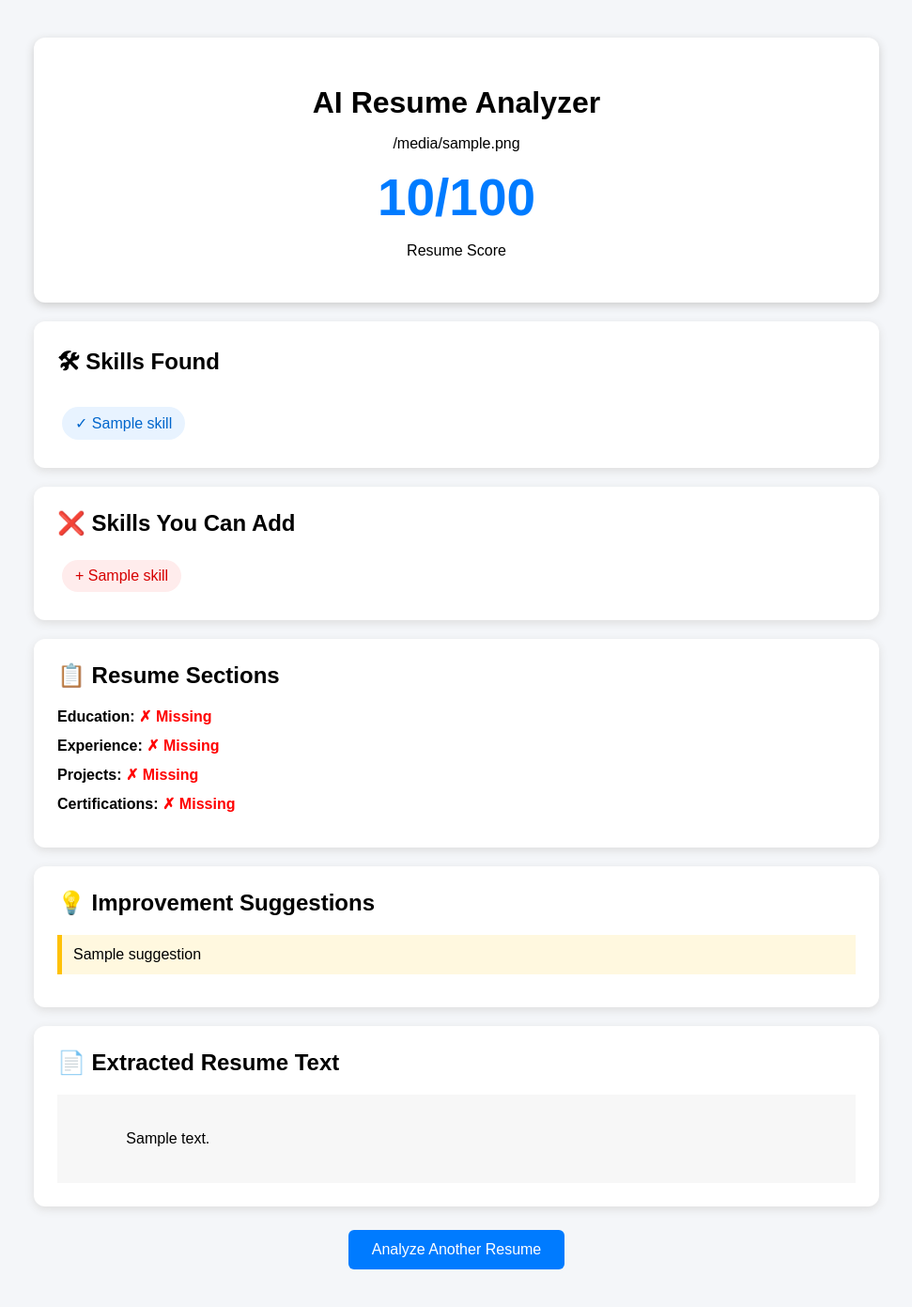
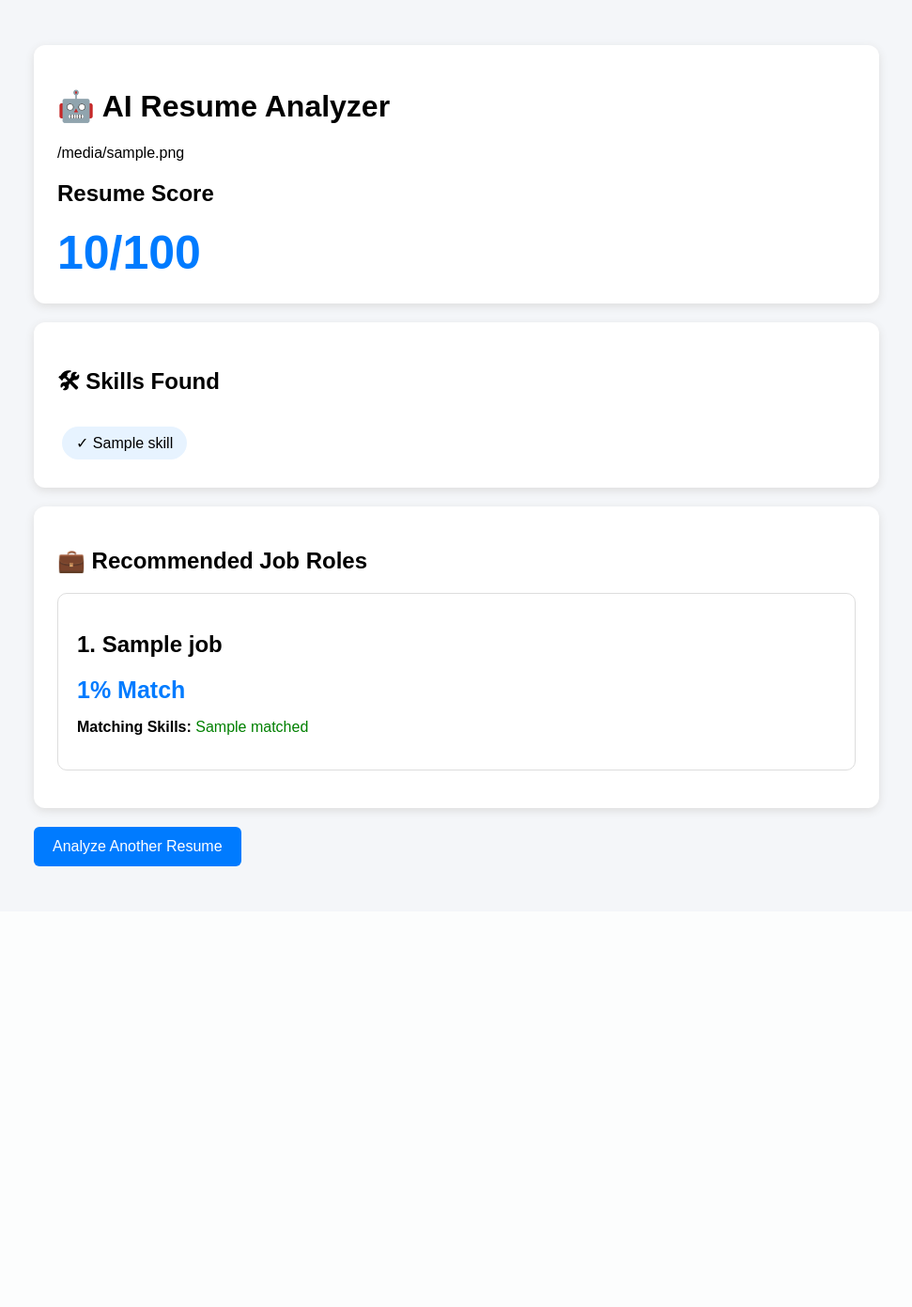
Before and after one commit to AAKULAGOPICHANDU/AI-Resume-Analyzer, a Flask app: template templates/result.html in a window 1280 px wide. Shown: the whole page at 94% size, without its empty margins (154-1125 px from the left). After the commit the page ends 922 px from the top, so only its background shows below. Run offline with Flask 3, Linux system fonts and the light colour scheme; the template is opened without the code that fills it: most values are stand-ins (such as "Sample title", 1, 10 or a date in 2020).

Commit message:
Add AI job recommendation system

```diff
--- a/app.py
+++ b/app.py
@@ -10,48 +10,93 @@ app.config["UPLOAD_FOLDER"] = UPLOAD_FOLDER
 os.makedirs(UPLOAD_FOLDER, exist_ok=True)
 
 
-@app.route("/")
-def home():
-    return render_template("index.html")
+# -----------------------------
+# Job database
+# -----------------------------
+
+JOBS = {
+    "Python Developer": [
+        "Python",
+        "Git",
+        "SQL",
+        "Flask"
+    ],
+
+    "Web Developer": [
+        "HTML",
+        "CSS",
+        "JavaScript"
+    ],
+
+    "Backend Developer": [
+        "Python",
+        "SQL",
+        "Flask",
+        "Git"
+    ],
+
+    "Frontend Developer": [
+        "HTML",
+        "CSS",
+        "JavaScript",
+        "React"
+    ],
+
+    "Data Scientist": [
+        "Python",
+        "SQL",
+        "Data Science",
+        "Machine Learning"
+    ],
+
+    "Machine Learning Engineer": [
+        "Python",
+        "Machine Learning",
+        "Data Science",
+        "SQL"
+    ],
+
+    "AI Engineer": [
+        "Python",
+        "Machine Learning",
+        "Artificial Intelligence"
+    ],
+
+    "Software Developer": [
+        "Python",
+        "Java",
+        "C++",
+        "SQL",
+        "Git"
+    ]
+}
 
 
-@app.route("/upload", methods=["POST"])
-def upload():
+# -----------------------------
+# Extract PDF text
+# -----------------------------
 
-    file = request.files.get("resume")
-
-    if not file or file.filename == "":
-        return "Please select a PDF file."
-
-    if not file.filename.lower().endswith(".pdf"):
-        return "Only PDF files are allowed."
-
-    filepath = os.path.join(
-        app.config["UPLOAD_FOLDER"],
-        file.filename
-    )
-
-    file.save(filepath)
-
-    # -----------------------------
-    # Extract text from PDF
-    # -----------------------------
+def extract_text(filepath):
 
     reader = PdfReader(filepath)
 
     text = ""
 
     for page in reader.pages:
+
         page_text = page.extract_text()
 
         if page_text:
             text += page_text + "\n"
 
-    text_lower = text.lower()
+    return text
 
-    # -----------------------------
-    # Skills
-    # -----------------------------
+
+# -----------------------------
+# Find skills
+# -----------------------------
+
+def find_skills(text):
 
     skills = [
         "Python",
@@ -67,6 +112,7 @@ def upload():
         "Git",
         "GitHub",
         "Machine Learning",
+        "Artificial Intelligence",
         "Data Science",
         "React",
         "Node.js",
@@ -76,133 +122,120 @@ def upload():
 
     found_skills = []
 
+    text = text.lower()
+
     for skill in skills:
-        if skill.lower() in text_lower:
+
+        if skill.lower() in text:
+
             found_skills.append(skill)
 
-    missing_skills = [
-        skill for skill in skills
-        if skill not in found_skills
-    ]
+    return found_skills
 
-    # -----------------------------
-    # Sections
-    # -----------------------------
 
-    education = "Yes" if any(word in text_lower for word in [
-        "education",
-        "b.tech",
-        "b.e",
-        "bachelor",
-        "degree",
-        "college",
-        "university"
-    ]) else "No"
+# -----------------------------
+# Job recommendation
+# -----------------------------
 
-    experience = "Yes" if any(word in text_lower for word in [
-        "experience",
-        "work experience",
-        "internship",
-        "employment"
-    ]) else "No"
+def recommend_jobs(found_skills):
 
-    projects = "Yes" if any(word in text_lower for word in [
-        "project",
-        "projects"
-    ]) else "No"
+    recommendations = []
 
-    certifications = "Yes" if any(word in text_lower for word in [
-        "certification",
-        "certifications",
-        "certificate"
-    ]) else "No"
+    for job, required_skills in JOBS.items():
 
-    # -----------------------------
-    # Resume Score
-    # -----------------------------
+        matched = []
 
-    score = 0
+        for skill in required_skills:
 
-    # Skills - 40 marks
-    skill_score = min(len(found_skills) * 3, 40)
-    score += skill_score
+            if skill.lower() in [
+                s.lower() for s in found_skills
+            ]:
 
-    # Education - 15 marks
-    if education == "Yes":
-        score += 15
+                matched.append(skill)
 
-    # Experience - 15 marks
-    if experience == "Yes":
-        score += 15
-
-    # Projects - 15 marks
-    if projects == "Yes":
-        score += 15
-
-    # Certifications - 15 marks
-    if certifications == "Yes":
-        score += 15
-
-    # Maximum 100
-    score = min(score, 100)
-
-    # -----------------------------
-    # Suggestions
-    # -----------------------------
-
-    suggestions = []
-
-    if len(found_skills) < 5:
-        suggestions.append(
-            "Add more relevant technical skills."
+        percentage = int(
+            (len(matched) / len(required_skills)) * 100
         )
 
-    if education == "No":
-        suggestions.append(
-            "Add a clear Education section."
-        )
+        recommendations.append({
+            "job": job,
+            "percentage": percentage,
+            "matched": matched
+        })
 
-    if experience == "No":
-        suggestions.append(
-            "Add internships, work experience, or practical experience."
-        )
+    # Highest match first
+    recommendations.sort(
+        key=lambda x: x["percentage"],
+        reverse=True
+    )
 
-    if projects == "No":
-        suggestions.append(
-            "Add 2-3 relevant projects with descriptions."
-        )
+    return recommendations
 
-    if certifications == "No":
-        suggestions.append(
-            "Add relevant certifications or courses."
-        )
 
-    if len(text) < 1000:
-        suggestions.append(
-            "Your resume appears to have limited content. Add more details."
-        )
+# -----------------------------
+# Home page
+# -----------------------------
 
-    if not suggestions:
-        suggestions.append(
-            "Your resume has a good structure. Keep improving your skills and projects."
-        )
+@app.route("/")
+def home():
+
+    return render_template("index.html")
+
+
+# -----------------------------
+# Upload resume
+# -----------------------------
+
+@app.route("/upload", methods=["POST"])
+def upload():
+
+    file = request.files.get("resume")
+
+    if not file or file.filename == "":
+
+        return "Please select a PDF resume."
+
+    if not file.filename.lower().endswith(".pdf"):
+
+        return "Only PDF files are allowed."
+
+    filepath = os.path.join(
+        app.config["UPLOAD_FOLDER"],
+        file.filename
+    )
+
+    file.save(filepath)
+
+    # Extract text
+    text = extract_text(filepath)
+
+    # Find skills
+    found_skills = find_skills(text)
+
+    # Job recommendations
+    recommendations = recommend_jobs(found_skills)
+
+    # Resume score
+    score = min(
+        int((len(found_skills) / 20) * 100),
+        100
+    )
 
     return render_template(
         "result.html",
         filename=file.filename,
         score=score,
         skills=found_skills,
-        missing_skills=missing_skills,
-        education=education,
-        experience=experience,
-        projects=projects,
-        certifications=certifications,
-        suggestions=suggestions,
-        text=text
+        recommendations=recommendations
     )
 
 
+# -----------------------------
+# Start Flask
+# -----------------------------
+
 if __name__ == "__main__":
+
     app.run(
         host="127.0.0.1",
         port=5000,
--- a/templates/result.html
+++ b/templates/result.html
@@ -3,14 +3,13 @@
 
 <head>
 
-    <title>Resume Analysis Result</title>
+    <title>AI Resume Analysis</title>
 
     <style>
 
         body {
-            font-family: Arial, sans-serif;
+            font-family: Arial;
             background: #f4f6f9;
-            margin: 0;
             padding: 40px;
         }
 
@@ -19,87 +18,48 @@
             margin: auto;
         }
 
-        .header {
+        .card {
             background: white;
-            padding: 30px;
-            text-align: center;
+            padding: 25px;
+            margin-bottom: 20px;
             border-radius: 12px;
-            box-shadow: 0 3px 10px #ccc;
-        }
-
-        .header h1 {
-            margin-bottom: 10px;
+            box-shadow: 0 3px 10px #ddd;
         }
 
         .score {
-            font-size: 55px;
+            font-size: 50px;
             font-weight: bold;
             color: #007bff;
         }
 
-        .card {
-            background: white;
-            padding: 25px;
-            margin-top: 20px;
-            border-radius: 12px;
-            box-shadow: 0 3px 10px #ddd;
-        }
-
-        .card h2 {
-            margin-top: 0;
-        }
-
         .skill {
             display: inline-block;
-            background: #e8f3ff;
-            color: #0066cc;
-            padding: 8px 14px;
+            padding: 8px 15px;
             margin: 5px;
+            background: #e7f3ff;
             border-radius: 20px;
         }
 
-        .missing {
-            display: inline-block;
-            background: #ffecec;
-            color: #d60000;
-            padding: 8px 14px;
-            margin: 5px;
-            border-radius: 20px;
+        .job {
+            padding: 20px;
+            margin: 15px 0;
+            border: 1px solid #ddd;
+            border-radius: 10px;
         }
 
-        .status {
+        .percentage {
+            font-size: 25px;
             font-weight: bold;
-            margin: 12px 0;
+            color: #007bff;
         }
 
-        .yes {
+        .matched {
             color: green;
-        }
-
-        .no {
-            color: red;
-        }
-
-        .suggestion {
-            background: #fff8df;
-            padding: 12px;
-            margin: 10px 0;
-            border-left: 5px solid #ffc107;
-        }
-
-        .resume-text {
-            background: #f7f7f7;
-            padding: 20px;
-            max-height: 300px;
-            overflow-y: auto;
-            white-space: pre-wrap;
-            text-align: left;
         }
 
         .button {
             display: inline-block;
-            margin-top: 25px;
-            padding: 12px 25px;
+            padding: 12px 20px;
             background: #007bff;
             color: white;
             text-decoration: none;
@@ -110,62 +70,35 @@
 
 </head>
 
+
 <body>
 
 <div class="container">
 
-    <!-- Header -->
 
-    <div class="header">
+    <div class="card">
 
-        <h1>AI Resume Analyzer</h1>
+        <h1>🤖 AI Resume Analyzer</h1>
 
         <p>{{ filename }}</p>
+
+        <h2>Resume Score</h2>
 
         <div class="score">
             {{ score }}/100
         </div>
 
-        <p>Resume Score</p>
-
     </div>
 
-
-    <!-- Skills -->
 
     <div class="card">
 
         <h2>🛠 Skills Found</h2>
 
-        {% if skills %}
+        {% for skill in skills %}
 
-            {% for skill in skills %}
-
-                <span class="skill">
-                    ✓ {{ skill }}
-                </span>
-
-            {% endfor %}
-
-        {% else %}
-
-            <p>No technical skills detected.</p>
-
-        {% endif %}
-
-    </div>
-
-
-    <!-- Missing Skills -->
-
-    <div class="card">
-
-        <h2>❌ Skills You Can Add</h2>
-
-        {% for skill in missing_skills %}
-
-            <span class="missing">
-                + {{ skill }}
+            <span class="skill">
+                ✓ {{ skill }}
             </span>
 
         {% endfor %}
@@ -173,61 +106,45 @@
     </div>
 
 
-    <!-- Resume Sections -->
-
     <div class="card">
 
-        <h2>📋 Resume Sections</h2>
+        <h2>💼 Recommended Job Roles</h2>
 
-        <p class="status">
-            Education:
-            {% if education == "Yes" %}
-                <span class="yes">✓ Found</span>
-            {% else %}
-                <span class="no">✗ Missing</span>
-            {% endif %}
-        </p>
+        {% for recommendation in recommendations %}
 
-        <p class="status">
-            Experience:
-            {% if experience == "Yes" %}
-                <span class="yes">✓ Found</span>
-            {% else %}
-                <span class="no">✗ Missing</span>
-            {% endif %}
-        </p>
+            <div class="job">
 
-        <p class="status">
-            Projects:
-            {% if projects == "Yes" %}
-                <span class="yes">✓ Found</span>
-            {% else %}
-                <span class="no">✗ Missing</span>
-            {% endif %}
-        </p>
+                <h2>
+                    {{ loop.index }}.
+                    {{ recommendation.job }}
+                </h2>
 
-        <p class="status">
-            Certifications:
-            {% if certifications == "Yes" %}
-                <span class="yes">✓ Found</span>
-            {% else %}
-                <span class="no">✗ Missing</span>
-            {% endif %}
-        </p>
+                <div class="percentage">
 
-    </div>
+                    {{ recommendation.percentage }}% Match
 
+                </div>
 
-    <!-- Suggestions -->
+                <p>
 
-    <div class="card">
+                    <strong>Matching Skills:</strong>
 
-        <h2>💡 Improvement Suggestions</h2>
+                    {% if recommendation.matched %}
 
-        {% for suggestion in suggestions %}
+                        <span class="matched">
 
-            <div class="suggestion">
-                {{ suggestion }}
+                            {{ recommendation.matched | join(", ") }}
+
+                        </span>
+
+                    {% else %}
+
+                        No matching skills
+
+                    {% endif %}
+
+                </p>
+
             </div>
 
         {% endfor %}
@@ -235,26 +152,10 @@
     </div>
 
 
-    <!-- Extracted Text -->
+    <a href="/" class="button">
+        Analyze Another Resume
+    </a>
 
-    <div class="card">
-
-        <h2>📄 Extracted Resume Text</h2>
-
-        <div class="resume-text">
-            {{ text }}
-        </div>
-
-    </div>
-
-
-    <center>
-
-        <a href="/" class="button">
-            Analyze Another Resume
-        </a>
-
-    </center>
 
 </div>
 
```
